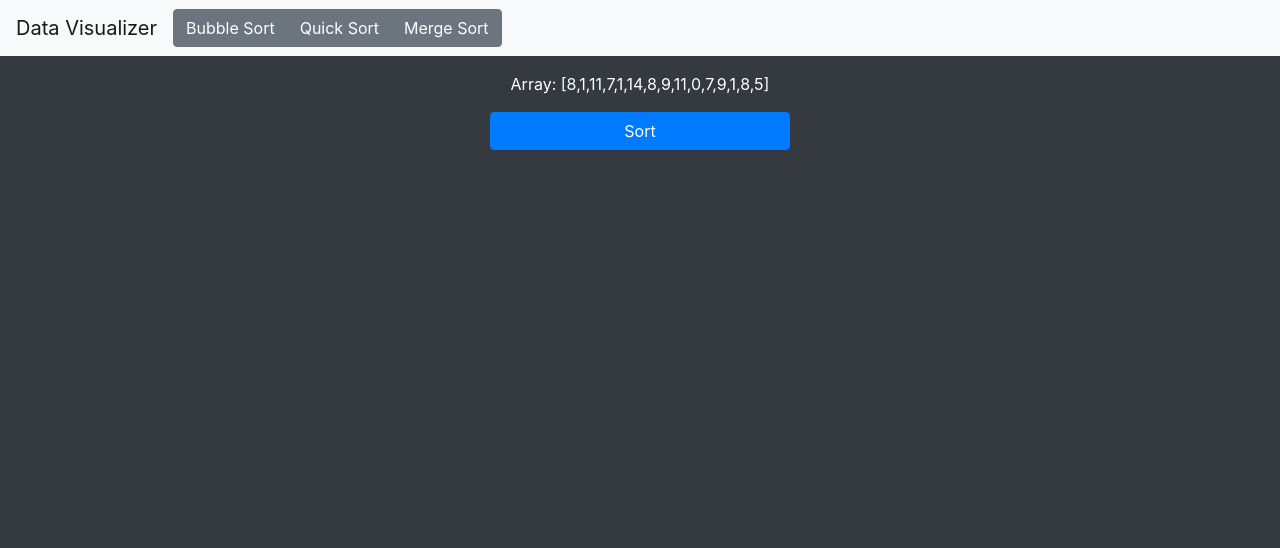
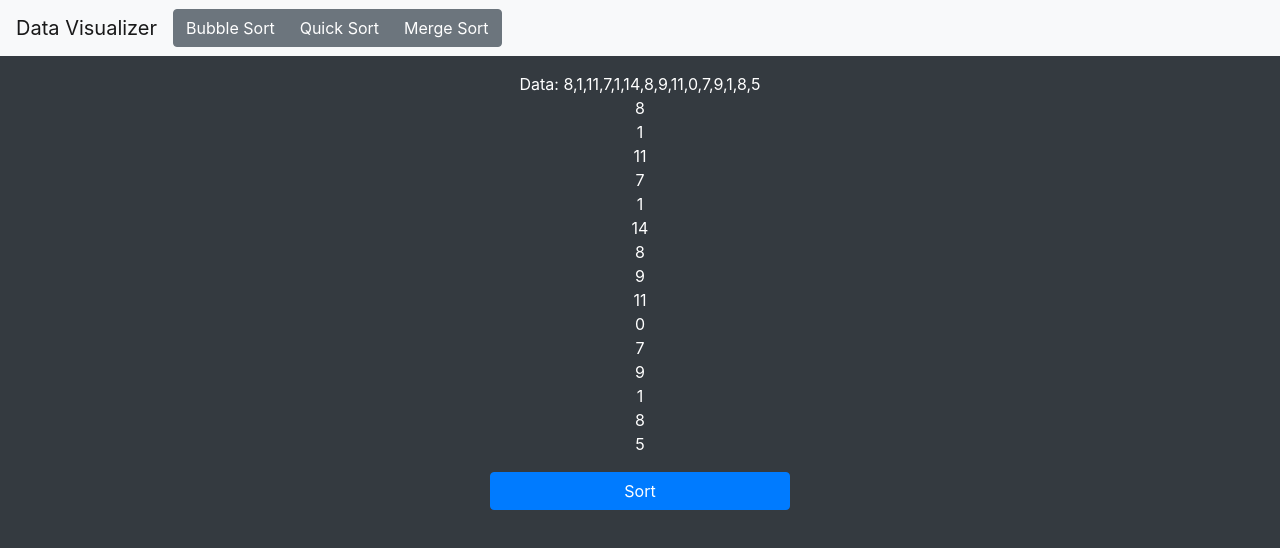
Before and after one commit to bhasshaw/sorting-visualizer, an Angular app: page / in a window 1280 px wide. Shown: the top 548 px of the page. Built offline with nearby package versions, Linux system fonts and the light colour scheme.

Commit message:
end of day

```diff
--- a/src/app/visualizer/visualizer.component.html
+++ b/src/app/visualizer/visualizer.component.html
@@ -1,8 +1,11 @@
 <div class="page-container bg-dark text-center p-3">
-    <div>Array: [{{arrayDummy}}]</div>
-    <div *ngIf="showBubble" class="mt-3">Bubble Sorted: [{{array}}]</div>
-    <div *ngIf="showMerge" class="mt-3">Merge Sorted: [{{array}}]</div>
-    <div *ngIf="showQuick" class="mt-3">Quick Sorted: [{{array}}]</div>
+    <div>Data: {{arrayDummy}}</div>
+    <div *ngFor="let digit of arrayDummy">
+        <div>{{digit}}</div>
+    </div>
+    <div *ngIf="showBubble" class="mt-3">Bubble Sorted: {{array}}</div>
+    <div *ngIf="showMerge" class="mt-3">Merge Sorted: {{array}}</div>
+    <div *ngIf="showQuick" class="mt-3">Quick Sorted: {{array}}</div>
     <div class="mt-3 w-100">
         <button class="btn btn-primary btn-block mx-auto" type="submit" (click)="whichSort()">Sort</button>
         <button class="btn btn-primary btn-block mt-2 mx-auto" *ngIf="showBubble || showMerge || showQuick" type="submit" (click)="revertOrder()">Revert</button>
```
